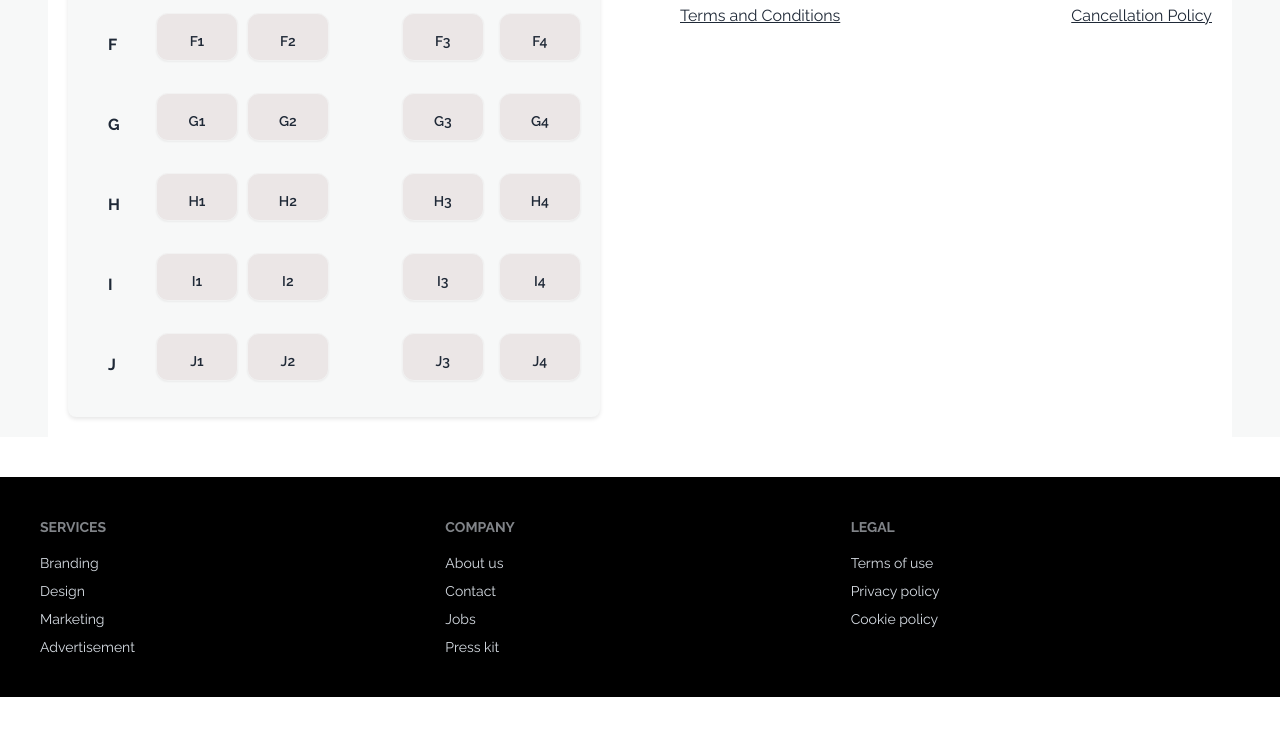
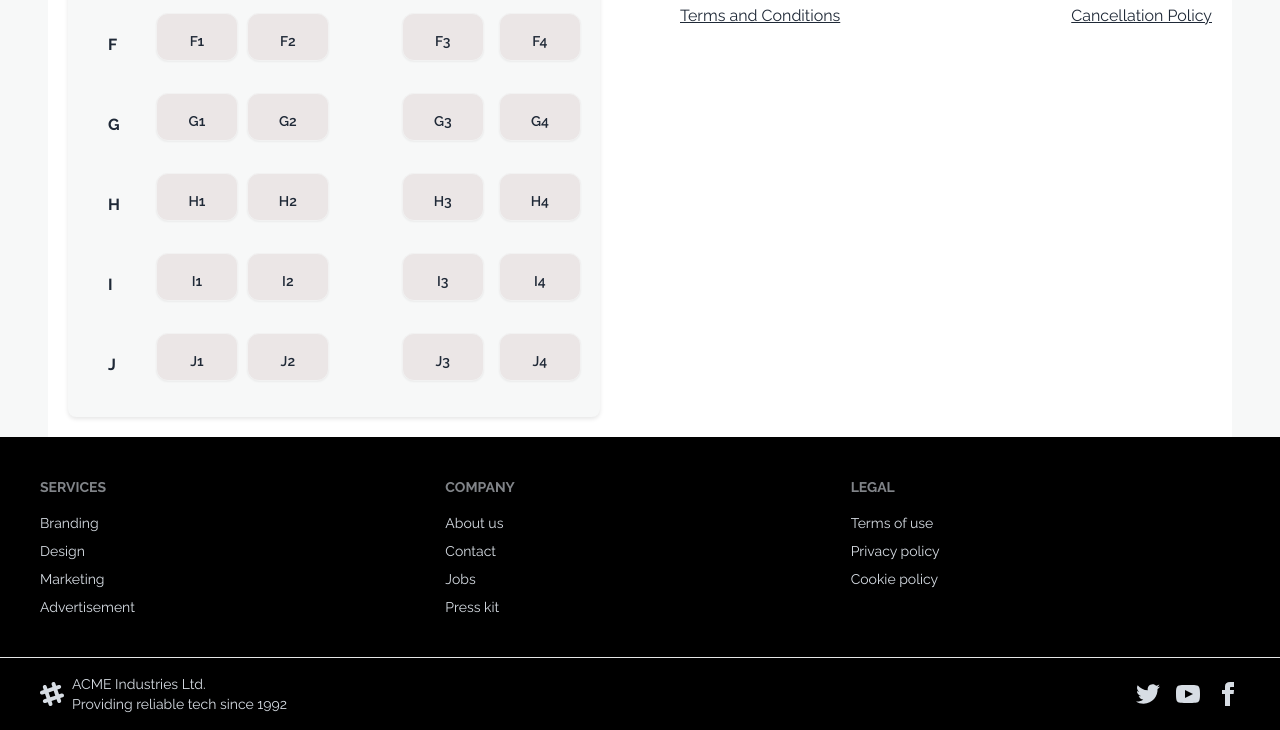
Before and after one commit to mariyasf/smart-ticketing, a plain HTML site: page index.html in a window 1280 px wide. Shown: the part 2756-3486 px from the top of the page. Before the commit the page ends 3453 px from the top, so only its background shows below. Drawn offline with nearby package versions, Linux system fonts and the light colour scheme; files whose address does not match are found by name.

Commit message:
Design Update

```diff
--- a/index.html
+++ b/index.html
@@ -405,7 +405,7 @@
          </section>
       </main>
       <!-- Footer Section -->
-      <footer class="footer grid grid-cols-3 p-10 mt-10 bg-black text-neutral-content">
+      <footer class="footer grid grid-cols-3 p-10 bg-black text-neutral-content">
   <nav>
     <h6 class="footer-title">Services</h6>
     <a class="link link-hover">Branding</a>
@@ -427,6 +427,20 @@
     <a class="link link-hover">Cookie policy</a>
   </nav>
 </footer>
+<footer class="footer flex justify-between px-10 py-4 border-t bg-black text-neutral-content border-base-300">
+  <aside class="items-center grid-flow-col">
+    <svg width="24" height="24" viewBox="0 0 24 24" xmlns="http://www.w3.org/2000/svg" fill-rule="evenodd" clip-rule="evenodd" class="fill-current"><path d="M22.672 15.226l-2.432.811.841 2.515c.33 1.019-.209 2.127-1.23 2.456-1.15.325-2.148-.321-2.463-1.226l-.84-2.518-5.013 1.677.84 2.517c.391 1.203-.434 2.542-1.831 2.542-.88 0-1.601-.564-1.86-1.314l-.842-2.516-2.431.809c-1.135.328-2.145-.317-2.463-1.229-.329-1.018.211-2.127 1.231-2.456l2.432-.809-1.621-4.823-2.432.808c-1.355.384-2.558-.59-2.558-1.839 0-.817.509-1.582 1.327-1.846l2.433-.809-.842-2.515c-.33-1.02.211-2.129 1.232-2.458 1.02-.329 2.13.209 2.461 1.229l.842 2.515 5.011-1.677-.839-2.517c-.403-1.238.484-2.553 1.843-2.553.819 0 1.585.509 1.85 1.326l.841 2.517 2.431-.81c1.02-.33 2.131.211 2.461 1.229.332 1.018-.21 2.126-1.23 2.456l-2.433.809 1.622 4.823 2.433-.809c1.242-.401 2.557.484 2.557 1.838 0 .819-.51 1.583-1.328 1.847m-8.992-6.428l-5.01 1.675 1.619 4.828 5.011-1.674-1.62-4.829z"></path></svg>
+    <p>ACME Industries Ltd. <br>Providing reliable tech since 1992</p>
+  </aside>
+  <nav class="md:place-self-center md:justify-self-end">
+    <div class="grid grid-flow-col gap-4">
+      <a><svg xmlns="http://www.w3.org/2000/svg" width="24" height="24" viewBox="0 0 24 24" class="fill-current"><path d="M24 4.557c-.883.392-1.832.656-2.828.775 1.017-.609 1.798-1.574 2.165-2.724-.951.564-2.005.974-3.127 1.195-.897-.957-2.178-1.555-3.594-1.555-3.179 0-5.515 2.966-4.797 6.045-4.091-.205-7.719-2.165-10.148-5.144-1.29 2.213-.669 5.108 1.523 6.574-.806-.026-1.566-.247-2.229-.616-.054 2.281 1.581 4.415 3.949 4.89-.693.188-1.452.232-2.224.084.626 1.956 2.444 3.379 4.6 3.419-2.07 1.623-4.678 2.348-7.29 2.04 2.179 1.397 4.768 2.212 7.548 2.212 9.142 0 14.307-7.721 13.995-14.646.962-.695 1.797-1.562 2.457-2.549z"></path></svg></a>
+      <a><svg xmlns="http://www.w3.org/2000/svg" width="24" height="24" viewBox="0 0 24 24" class="fill-current"><path d="M19.615 3.184c-3.604-.246-11.631-.245-15.23 0-3.897.266-4.356 2.62-4.385 8.816.029 6.185.484 8.549 4.385 8.816 3.6.245 11.626.246 15.23 0 3.897-.266 4.356-2.62 4.385-8.816-.029-6.185-.484-8.549-4.385-8.816zm-10.615 12.816v-8l8 3.993-8 4.007z"></path></svg></a>
+      <a><svg xmlns="http://www.w3.org/2000/svg" width="24" height="24" viewBox="0 0 24 24" class="fill-current"><path d="M9 8h-3v4h3v12h5v-12h3.642l.358-4h-4v-1.667c0-.955.192-1.333 1.115-1.333h2.885v-5h-3.808c-3.596 0-5.192 1.583-5.192 4.615v3.385z"></path></svg></a>
+    </div>
+  </nav>
+</footer>
+
 
       <script src="scripts/utility.js"></script>
       <script src="scripts/form.js"></script>
```
Lines whose indentation alone changed are shown as unchanged.
